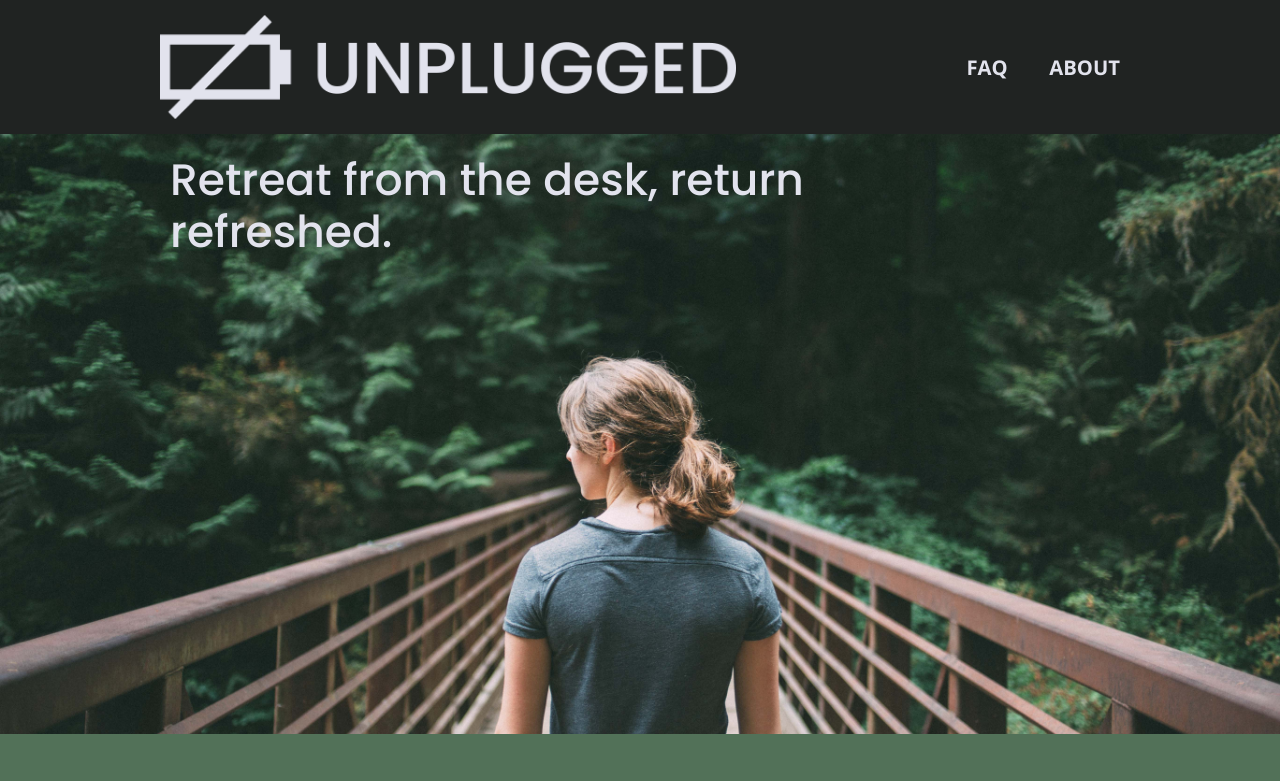
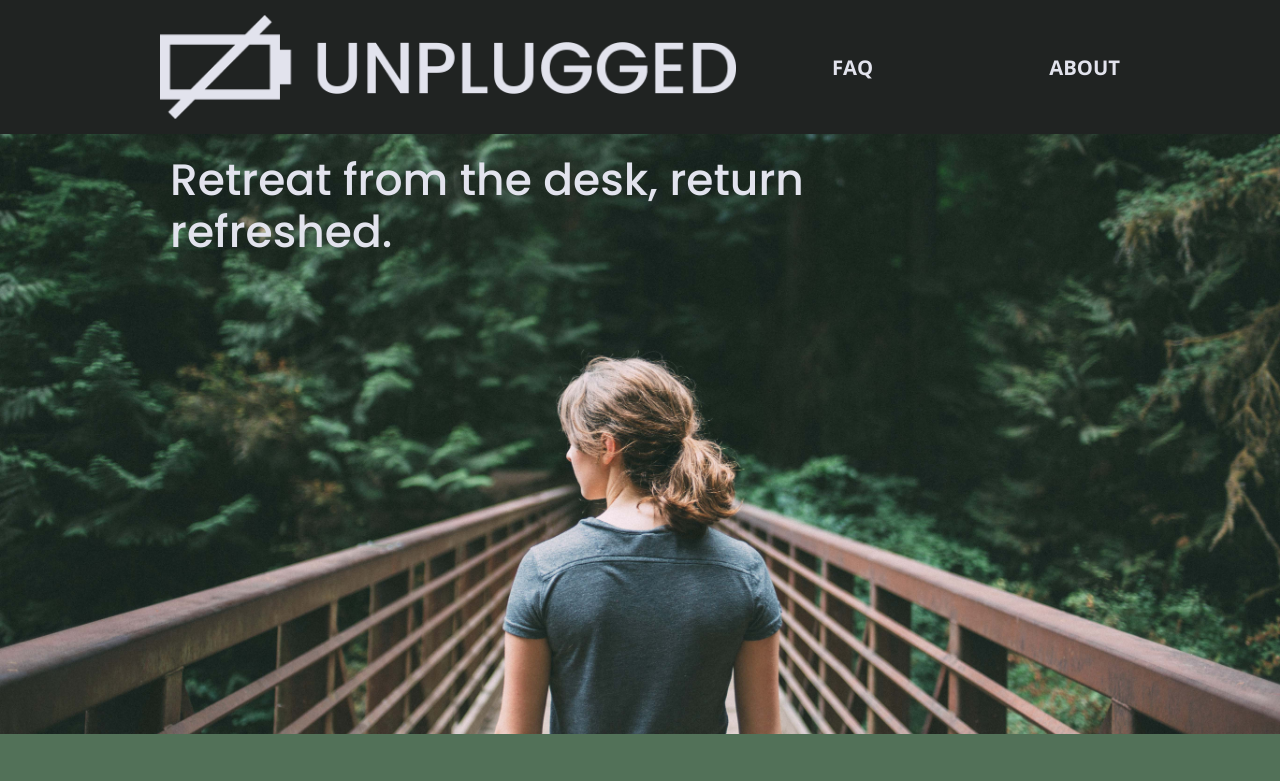
Before and after one commit to mauramcgurk/unplugged-retreat, a website: page index.html in a window 1280 px wide. Shown: the top 781 px of the page. Drawn offline with nearby package versions, Linux system fonts and the light colour scheme.

Commit message:
Final changes to site - margins and padding

```diff
--- a/css/main.css
+++ b/css/main.css
@@ -594,7 +594,7 @@ aside p {
     }
 
     header nav {
-        width: 16%;
+        width: 30%;
     }
 
     header nav ul {
```
